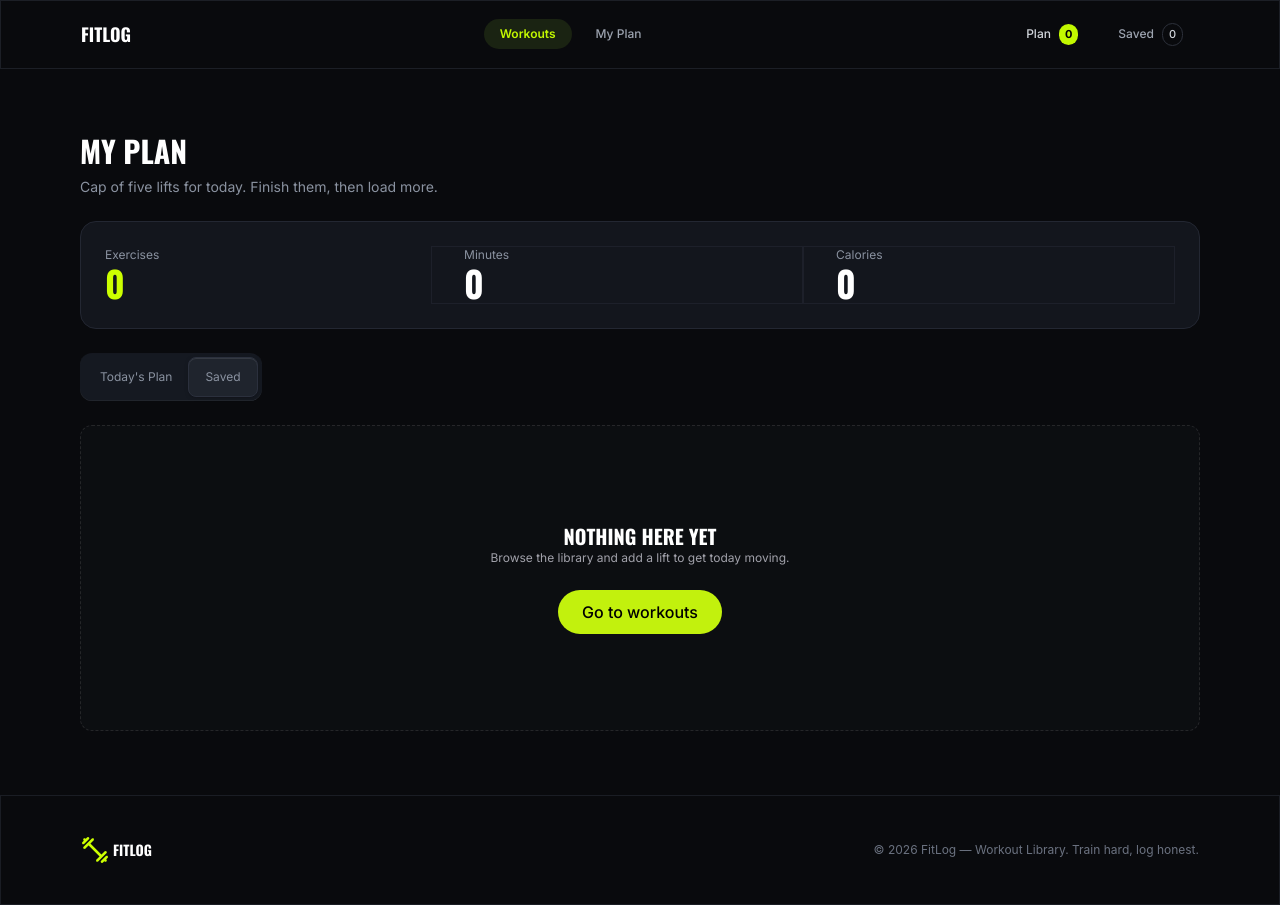
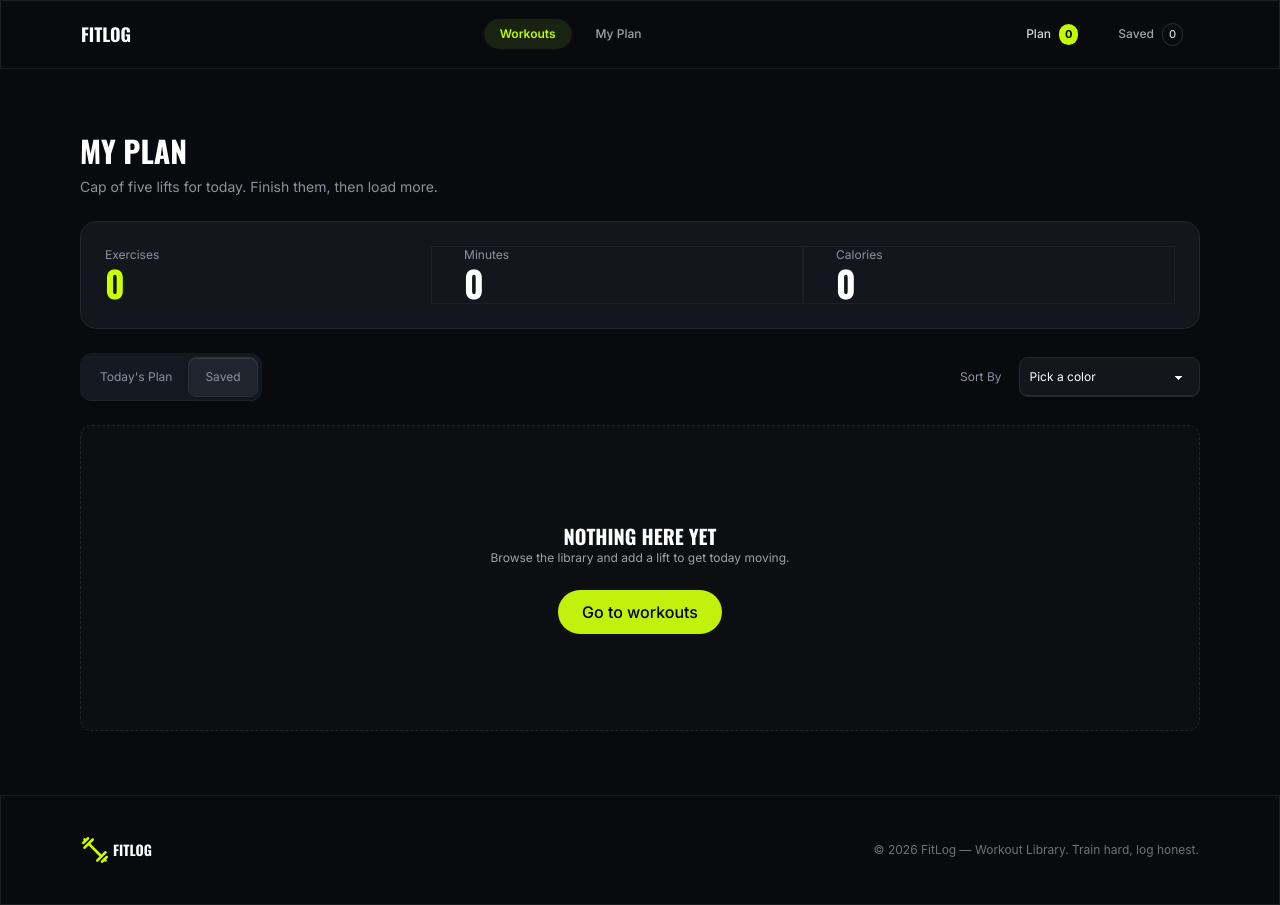
Before and after one commit to Mahfuz1907/B14-A06, a Next.js app: page /plan in a window 1280 px wide. Built offline with nearby package versions, Linux system fonts and the light colour scheme.

Commit message:
added sort button

```diff
--- a/Components/Navbar/Navbar.tsx
+++ b/Components/Navbar/Navbar.tsx
@@ -6,14 +6,14 @@ import Link from 'next/link';
 const Navbar = () => {
     return (
         <div className='sticky top-0 z-50 mb-6 bg-[#090a0d] flex flex-row justify-between items-center px-5 md:px-20 py-4 border border-[#1c1f26]'>
-            <button className='text-white font-oswald text-lg font-bold cursor-pointer'>FITLOG</button>
+            <Link href={'/'} className='text-white font-oswald text-lg font-bold cursor-pointer'>FITLOG</Link>
             <div className='flex flex-row justify-center items-center gap-0 md:gap-2 font-inter'>
                 <Link href={'/'} className='active'>Workouts</Link>
                 <Link href={'/plan'} className='inActive'>My Plan</Link>
             </div>
             <div className='flex flex-row justify-between items-center gap-0 md:gap-2 font-inter'>
-                <button className='planSave planButton'>Plan <span className='planSpan'>0</span></button>
-                <button className='planSave saveButton'>Saved <span className='saveSpan'>0</span></button>
+                <Link href={'/plan'} className='planSave planButton'>Plan <span className='planSpan'>0</span></Link>
+                <Link href={'/plan'} className='planSave saveButton'>Saved <span className='saveSpan'>0</span></Link>
             </div>
         </div>
     );
--- a/app/plan/Tab.tsx
+++ b/app/plan/Tab.tsx
@@ -3,9 +3,22 @@ import './Plan.css'
 
 const Tab = () => {
     return (
-        <div role="tablist" className="tabs tabs-box bg-[#151921] border-[#232732] rounded-xl">
-            <a role="tab" className="tab font-inter">Today&apos;s Plan</a>
-            <a role="tab" className="tab tab-active font-inter">Saved</a>
+        <div className='flex flex-row justify-between items-center w-full'>
+            <div role="tablist" className="tabs tabs-box bg-[#151921] border-[#232732] rounded-xl">
+                <a role="tab" className="tab font-inter">Today&apos;s Plan</a>
+                <a role="tab" className="tab tab-active font-inter">Saved</a>
+            </div>
+            <div className='flex flex-row justify-between items-center w-60'>
+                <h1 className='text-[#8a92a0] font-inter font-normal text-xs w-20'>Sort By</h1>
+                <select defaultValue="Pick a color"
+                className="select bg-[#13161d] border border-[#232732] rounded-[9px]
+                px-2.5 text-white font-inter text-xs font-normal">
+                    <option disabled={true}>Pick a color</option>
+                    <option>Duration</option>
+                    <option>Calories</option>
+                    <option>Rating</option>
+                </select>
+            </div>
         </div>
     );
 };
```
